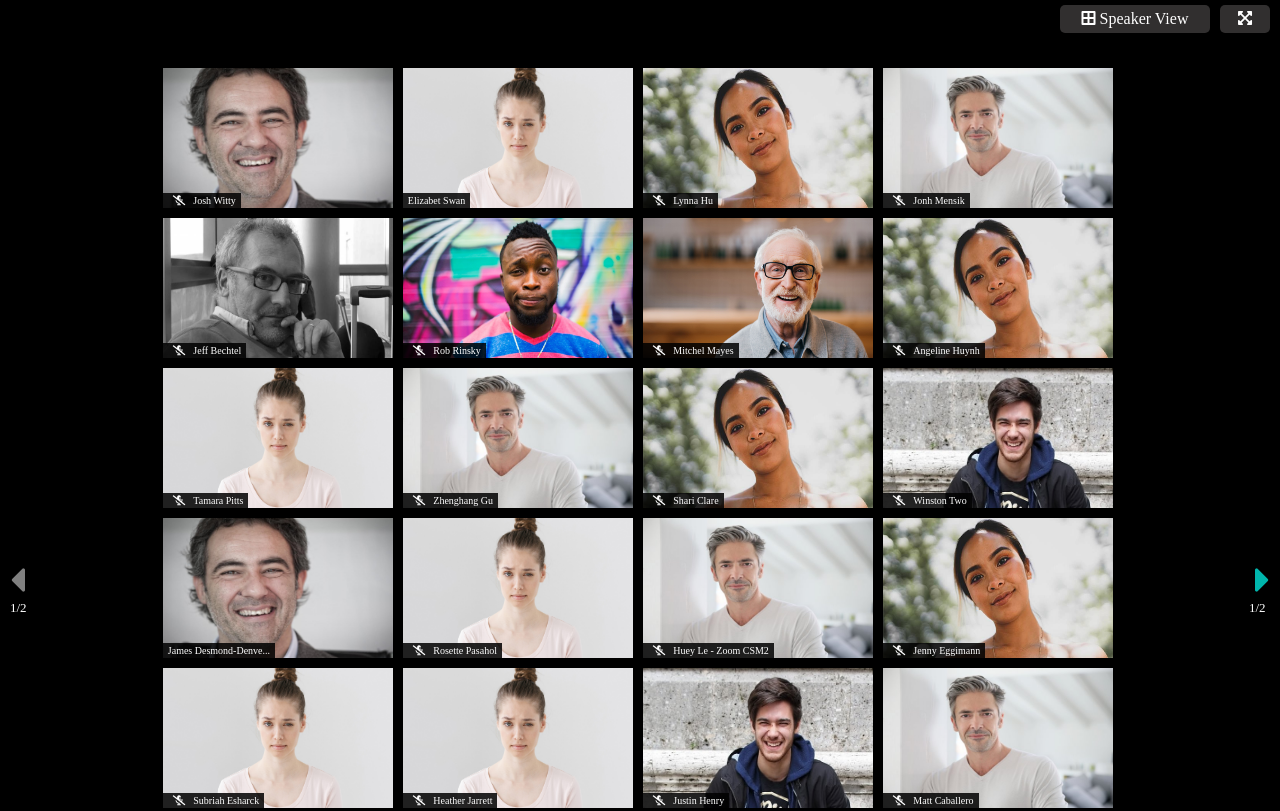
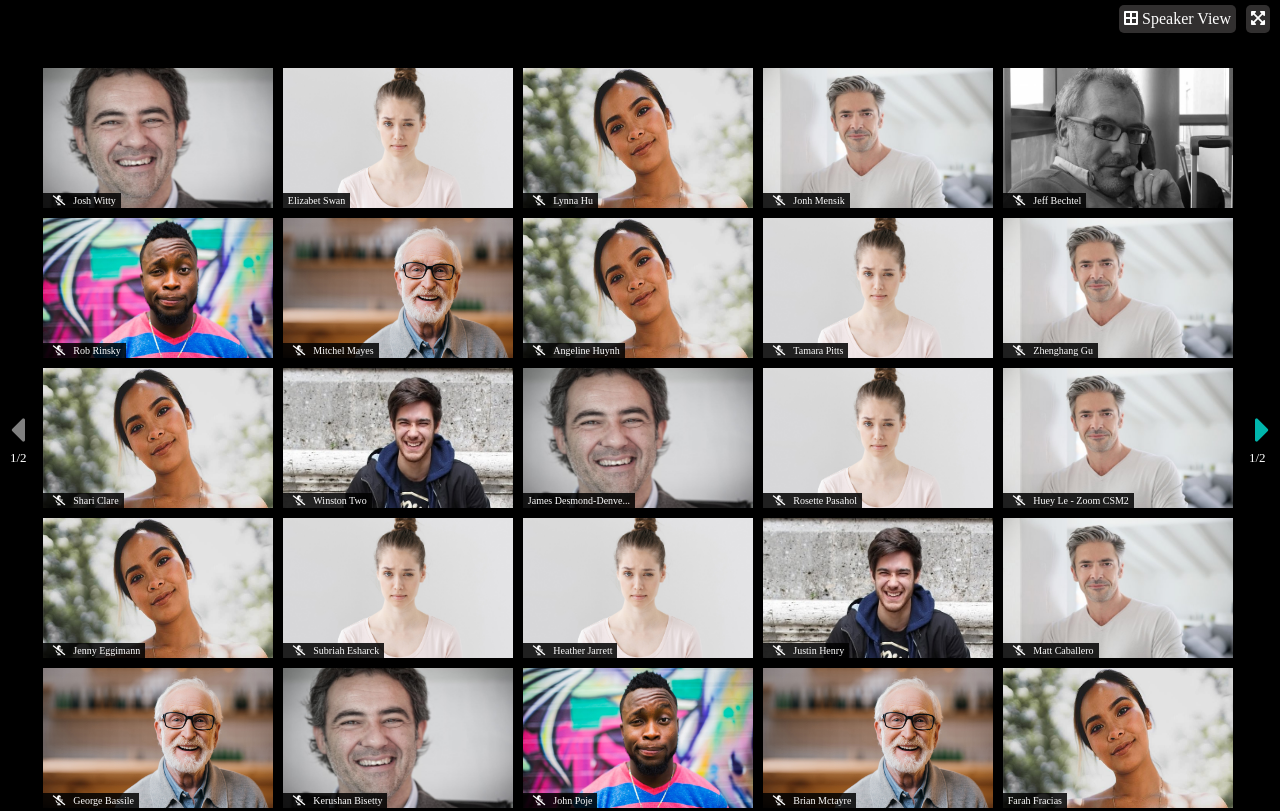
Before and after one commit to andmalt/html-css-zoom, a plain HTML site: page index.html in a window 1280 px wide. Shown: the top 811 px of the page. Drawn offline with Linux system fonts and the light colour scheme.

Commit message:
tolto le dimensioni nei pulsanti dell'Header

```diff
--- a/css/style.css
+++ b/css/style.css
@@ -12,22 +12,20 @@ header{
     display: flex;
     justify-content: flex-end;
 }
-.column{
+.butt{
     background-color: rgb(49, 47, 47);
     color: white;
     text-align: center;
     margin: 5px;
 }
-#s-column-1{
+#s-butt-1{
     padding: 5px;
-    width: 150px;
     border-radius: 5px;
     display: inline-block;
 }
-#s-column-2{
+#s-butt-2{
     margin-right: 10px;
     padding: 5px;
-    width: 50px;
     border-radius: 5px;
     display: inline-block;
 }
@@ -77,7 +75,7 @@ main{
    padding: 0 8px 0 5px;
 }
 #main-container{
-    margin: 25px 10px;
+    margin: 25px auto;
     display: flex;
     justify-content: center;
     flex-wrap: wrap;
--- a/index.html
+++ b/index.html
@@ -14,10 +14,10 @@
 <body>
     <header>
 
-        <!-- colonna 1 -->
-        <div class="column" id="s-column-1"><i class="fas fa-border-all"></i> Speaker View</div>
-        <!-- colonna 2 -->
-        <div class="column" id="s-column-2"><i class="fas fa-expand-arrows-alt"></i></div>
+        <!-- pulsante 1 -->
+        <div class="butt" id="s-butt-1"><i class="fas fa-border-all"></i> Speaker View</div>
+        <!-- pulsante 2 -->
+        <div class="butt" id="s-butt-2"><i class="fas fa-expand-arrows-alt"></i></div>
 
     </header>
     <!-- contenuto principale -->
```
